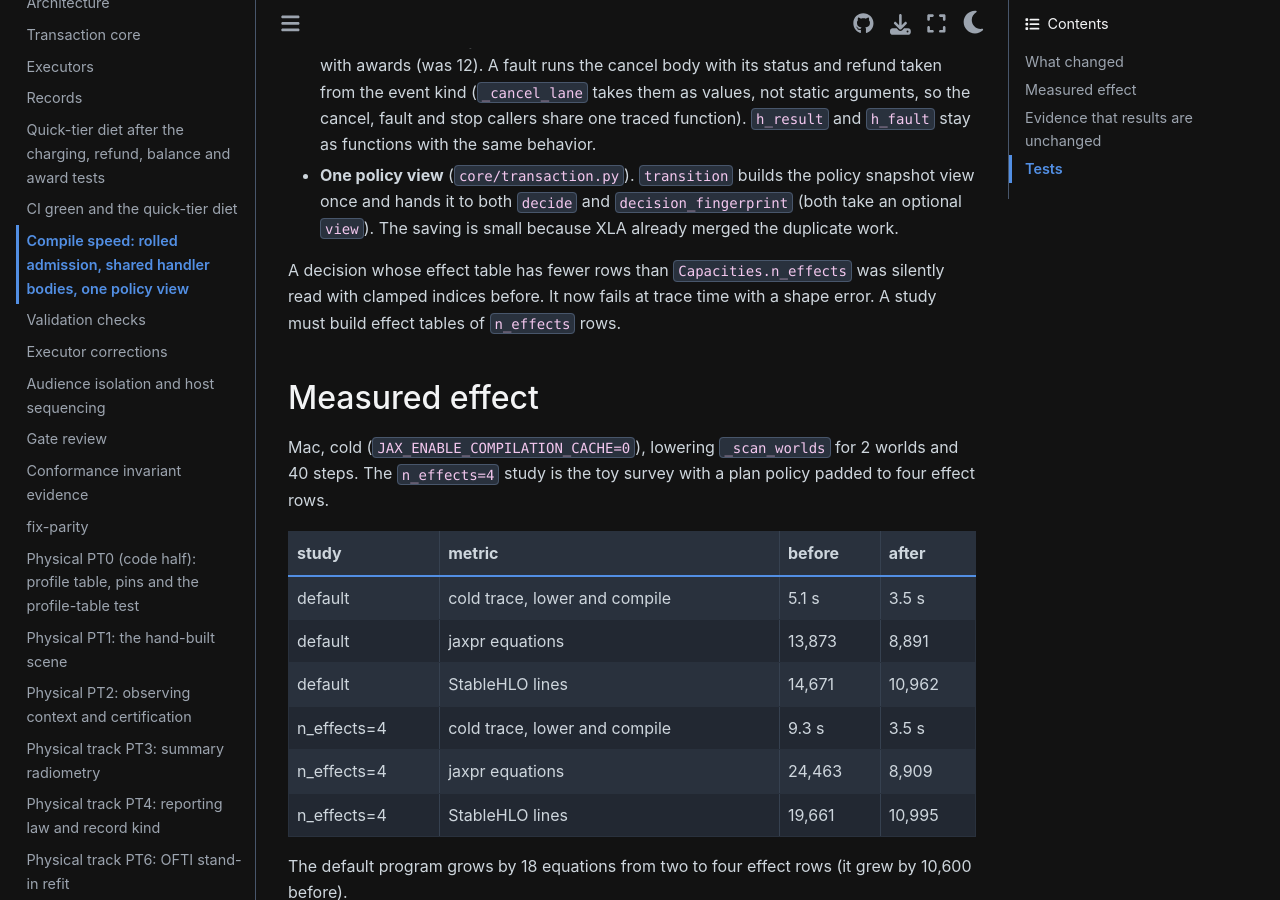
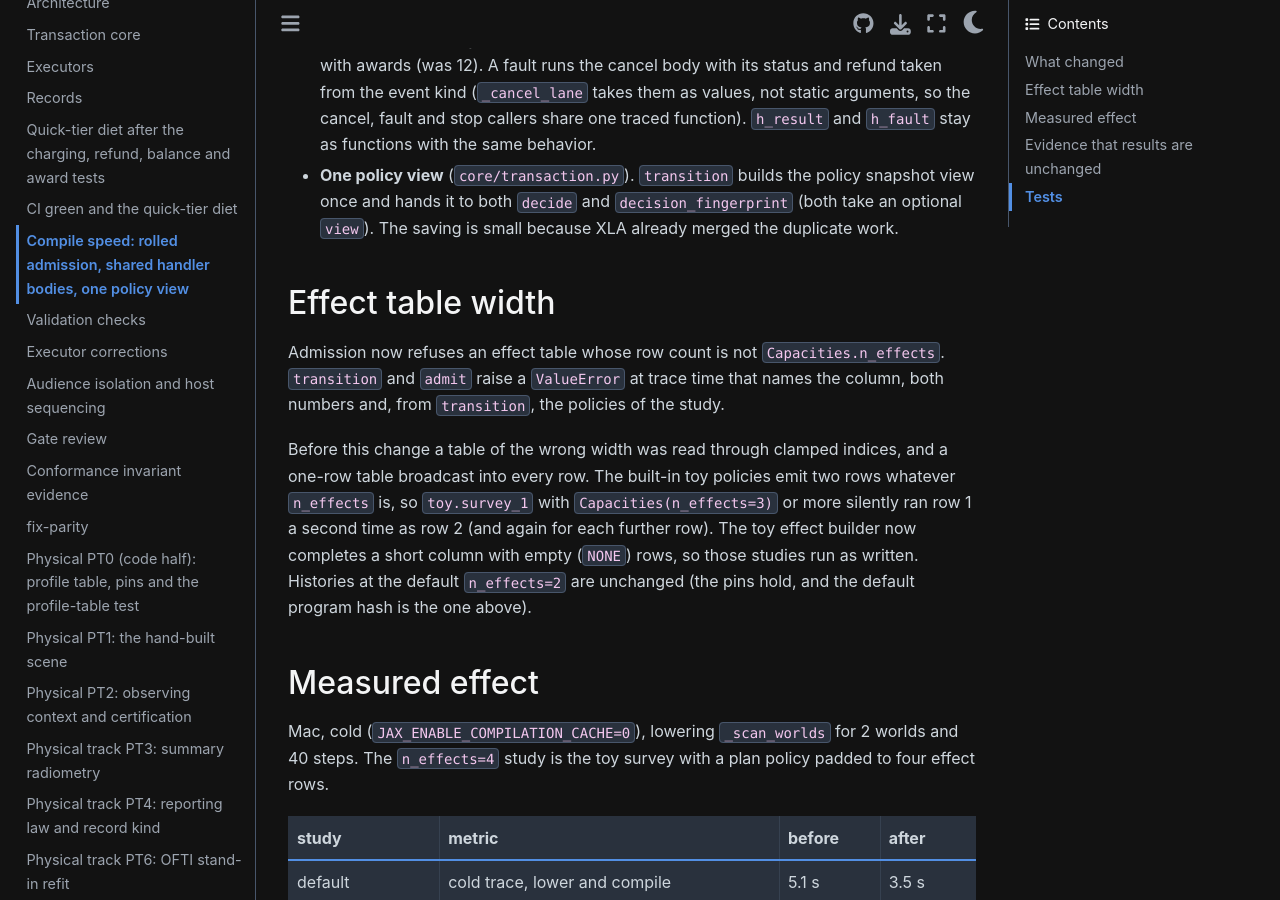
Before and after one commit to CoreySpohn/spaceodyssey, a Sphinx documentation site: the page built from docs/changes/compile-speed-c.md, in a window 1280 px wide and 900 px high, scrolled down 672 px. Built offline with Sphinx 7.4.7 and the Sphinx Book theme 1.1.4, drawn with Linux system fonts in a browser that asks for light colours; pages that are not in the unit, such as notebooks, are missing from menus; some of the changed text lies outside the part shown.

Commit message:
docs(core): describe the effect width check and the shared policy view

```diff
--- a/docs/changes/compile-speed-c.md
+++ b/docs/changes/compile-speed-c.md
@@ -26,9 +26,19 @@ The compiled program itself (StableHLO) changes by design, so its hash changes.
   view once and hands it to both `decide` and `decision_fingerprint` (both take an
   optional `view`). The saving is small because XLA already merged the duplicate work.
 
-A decision whose effect table has fewer rows than `Capacities.n_effects` was
-silently read with clamped indices before. It now fails at trace time with a shape
-error. A study must build effect tables of `n_effects` rows.
+## Effect table width
+
+Admission now refuses an effect table whose row count is not `Capacities.n_effects`.
+`transition` and `admit` raise a `ValueError` at trace time that names the column, both
+numbers and, from `transition`, the policies of the study.
+
+Before this change a table of the wrong width was read through clamped indices, and a
+one-row table broadcast into every row. The built-in toy policies emit two rows
+whatever `n_effects` is, so `toy.survey_1` with `Capacities(n_effects=3)` or more
+silently ran row 1 a second time as row 2 (and again for each further row). The toy
+effect builder now completes a short column with empty (`NONE`) rows, so those studies
+run as written. Histories at the default `n_effects=2` are unchanged (the pins hold, and
+the default program hash is the one above).
 
 ## Measured effect
 
@@ -77,5 +87,7 @@ Per refactor, default study (equations, lines, cold time): rolled admission 10,8
 ## Tests
 
 `tests/core/test_program_size.py` holds the admission program flat in `n_effects`,
-checks the switch holds only distinct bodies, and checks the shared branches equal the
-handlers of their own kinds.
+checks the switch holds only distinct bodies, checks the shared branches equal the
+handlers of their own kinds, runs the toy study at `n_effects` 3, 4 and 5, and checks
+the width error for tables of 1, n-1 and n+1 rows. The mutation controls that replace
+the policy snapshot view now replace it where `transition` builds it.
```
